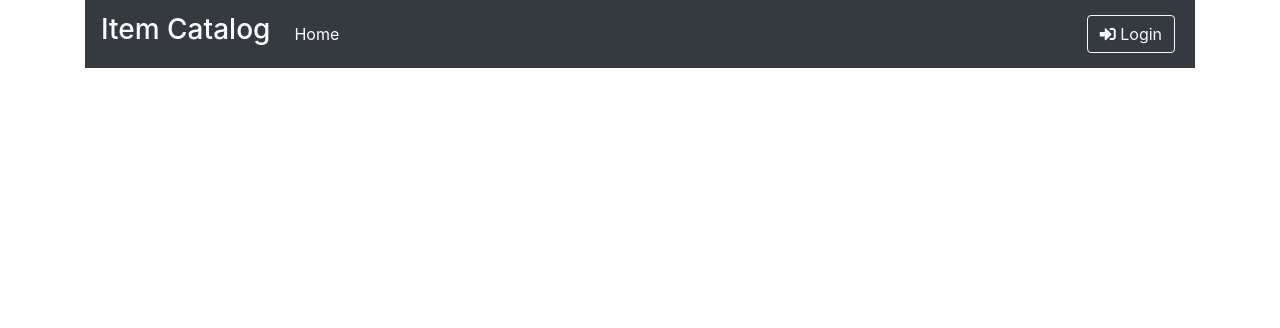
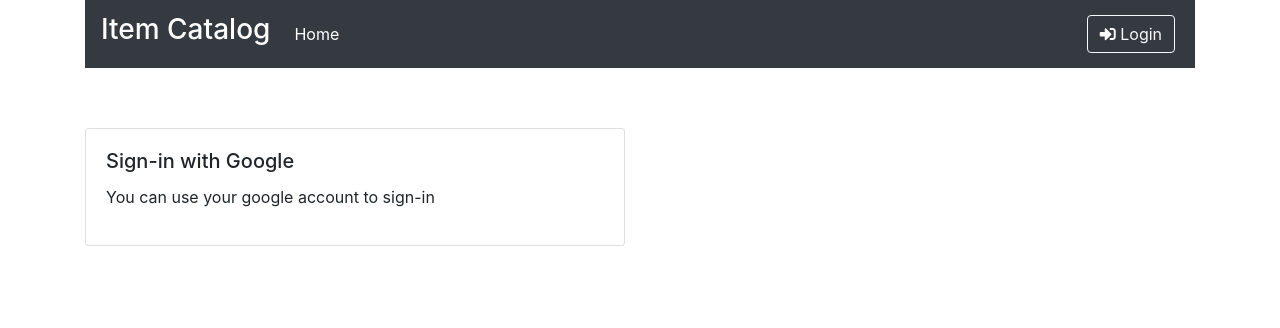
Before and after one commit to MH-Alsubhi/item-catalog-ud, a Flask app: page /login in a window 1280 px wide. Shown: the top 328 px of the page. Run offline with Flask 2, Linux system fonts and the light colour scheme; some libraries are stand-ins or nearby versions.

Commit message:
Style log-in page

```diff
--- a/templates/auth/login.html
+++ b/templates/auth/login.html
@@ -5,8 +5,12 @@
   </script>
   <script src="//apis.google.com/js/platform.js?onload=start"></script>
   <!-- END PRE-REQUISITES FOR GOOGLE SIGN IN -->
-
-  <!-- GOOGLE PLUS SIGN IN BUTTON-->
+  <div class="row pt-5">
+    <div class="col-sm-6 pt-1">
+      <div class="card">
+        <div class="card-body">
+          <h5 class="card-title">Sign-in with Google</h5>
+          <p class="card-text">You can use your google account to sign-in</p>
           <div id="signinButton">
             <span class="g-signin"
               data-scope="openid email"
@@ -18,6 +22,12 @@
               data-approvalprompt="force">
             </span>
           </div>
+        </div>
+      </div>
+    </div>
+  </div>
+  <!-- GOOGLE PLUS SIGN IN BUTTON-->
+
 
   <div id="result"></div>
 
```
Lines whose indentation alone changed are shown as unchanged.
